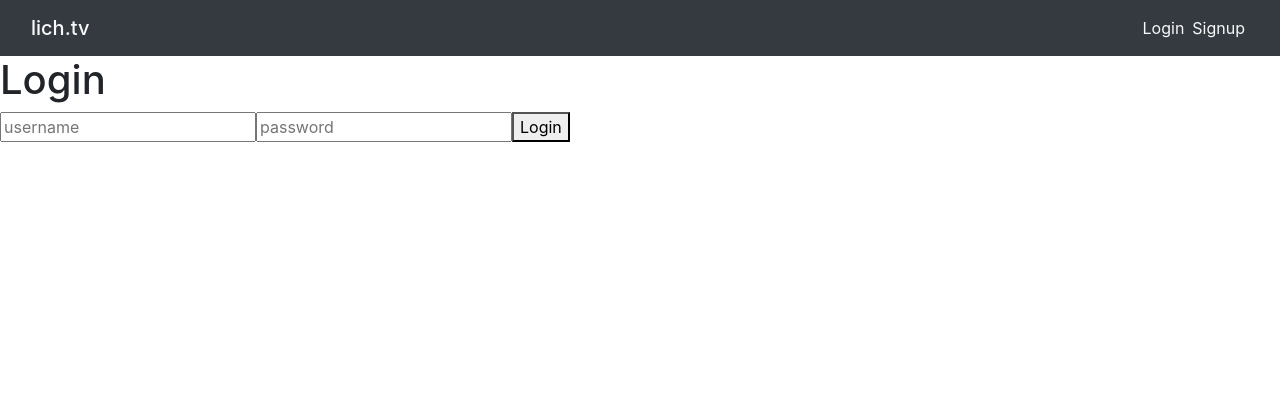
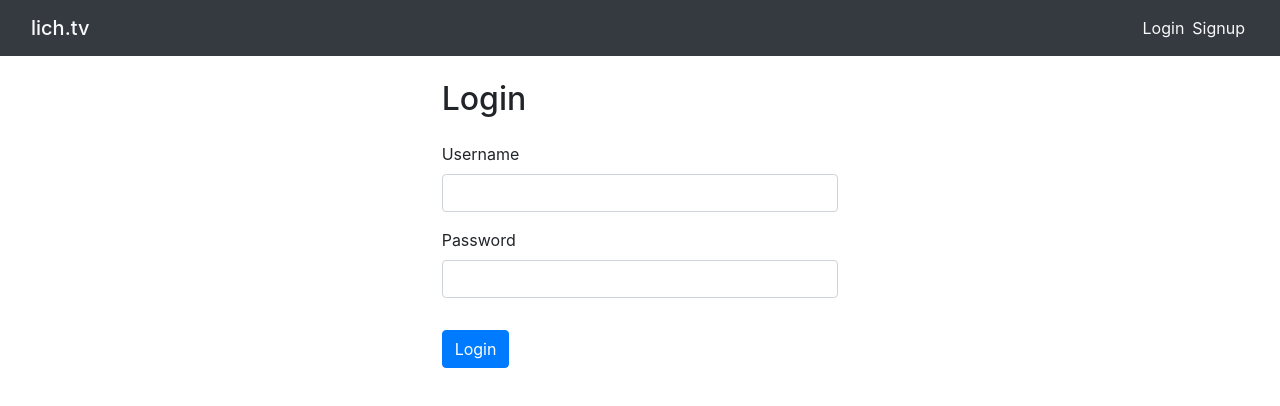
Before and after one commit to essemd/lich-tv, a React (Create React App) app in the folder client/: page /login in a window 1280 px wide. Shown: the top 406 px of the page. Built offline with nearby package versions, Linux system fonts and the light colour scheme; no server answers.

Commit message:
style login page

```diff
--- a/client/src/components/login.js
+++ b/client/src/components/login.js
@@ -27,11 +27,19 @@ export default function Login(props) {
 
     /* why did the passport session not work when this was a form? */
     return (
-    <div>
-      <h1>Login</h1>
-      <input type="text" placeholder='username' onChange={e => setUsername(e.target.value)}/>
-      <input type="text" placeholder='password' onChange={e => setPassword(e.target.value)} />
-      <button onClick={login}>Login</button>
+    <div className="mt-4 container-fluid">
+      <div className="row">
+        <div className="col-4"></div>
+        <div className="col-4">
+          <h2 className="mb-4">Login</h2>
+          <label className="mr-2" htmlFor="username">Username</label>
+          <input className="mb-3 form-control" type="text" onChange={e => setUsername(e.target.value)}/>
+          <label className="mr-2" htmlFor="password">Password</label>
+          <input className="mb-3 form-control" type="text" onChange={e => setPassword(e.target.value)} />
+          <button className="mt-3 btn btn-primary" onClick={login}>Login</button>
+        </div>
+        <div className="col-4"></div>
+        </div>
     </div>
     );
 }
```
